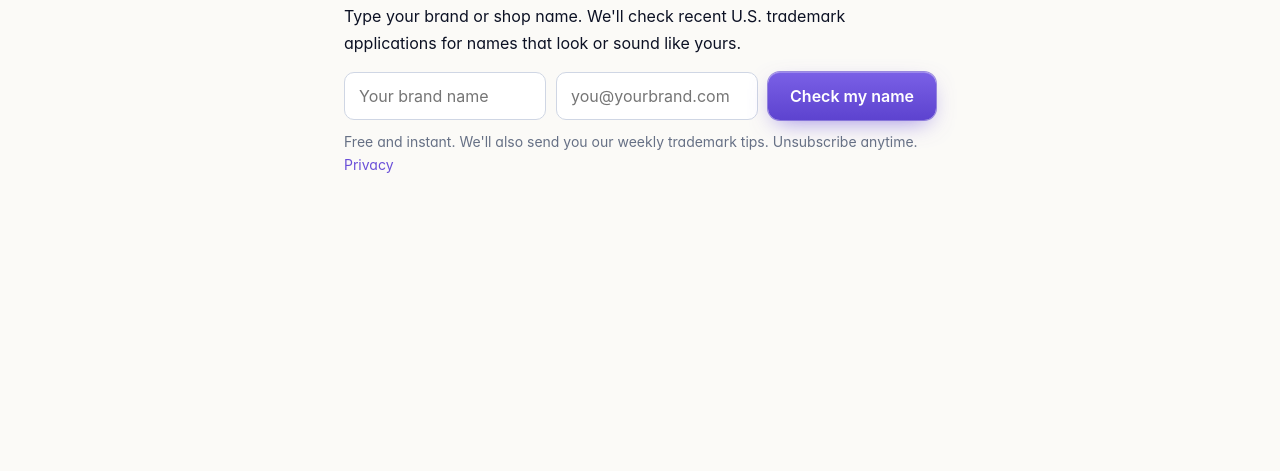
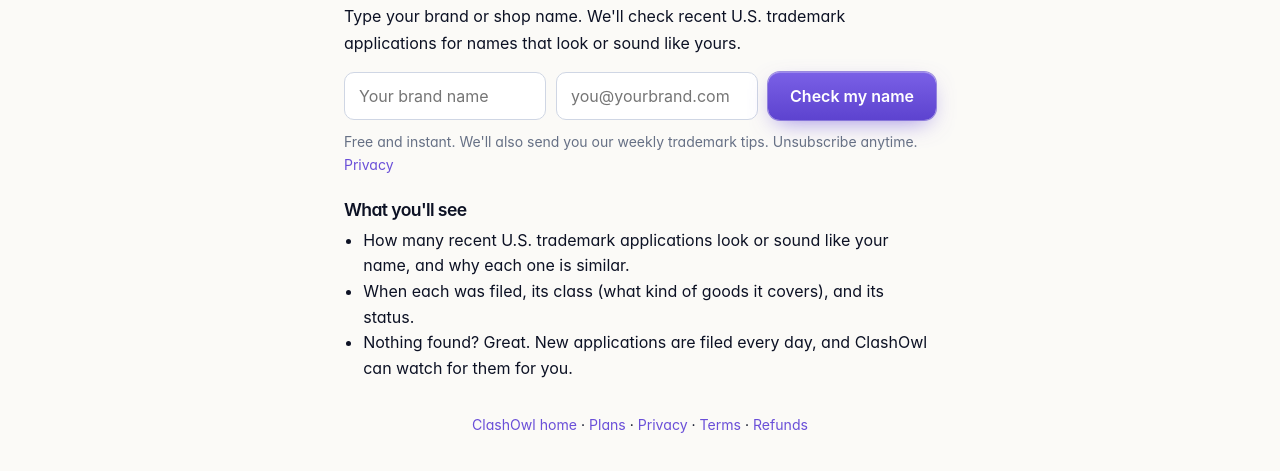
Before and after one commit to stephensonpro527-lab/Clashowl, a plain HTML site: page free-name-check.html in a window 1280 px wide. Shown: the part 273-744 px from the top of the page. Drawn offline with Linux system fonts and the light colour scheme.

Commit message:
Add What you'll see blurb and footer links on free name check
Gives visitors a short preview of results and a way back to home, plans, and legal pages without changing the form or namecheck.js.

```diff
--- a/free-name-check.html
+++ b/free-name-check.html
@@ -7,5 +7,7 @@
 <h1>Free trademark name check</h1>
 <p>Type your brand or shop name. We'll check recent U.S. trademark applications for names that look or sound like yours.</p>
 <form class="nc-form" data-namecheck data-source="name-check" data-plans="index.html#pricing"><label class="sr" for="pn">Brand name</label><input id="pn" type="text" name="name" maxlength="60" placeholder="Your brand name" required><label class="sr" for="pe">Email</label><input id="pe" type="email" name="email" placeholder="you@yourbrand.com" required><input type="checkbox" name="botcheck" class="sr" tabindex="-1" autocomplete="off" aria-hidden="true"><button class="btn" type="submit" data-goatcounter-click="name-check">Check my name</button><p class="muted nc-fine" style="margin:0">Free and instant. We'll also send you our weekly trademark tips. Unsubscribe anytime. <a href="privacy.html">Privacy</a></p></form><div class="nc-res" data-results aria-live="polite"></div>
+<div class="nc-how" style="margin-top:1.5rem"><h2 style="font-size:1.1rem;margin:0 0 .5rem">What you'll see</h2><ul class="muted" style="margin:0;padding-left:1.2rem;line-height:1.6"><li>How many recent U.S. trademark applications look or sound like your name, and why each one is similar.</li><li>When each was filed, its class (what kind of goods it covers), and its status.</li><li>Nothing found? Great. New applications are filed every day, and ClashOwl can watch for them for you.</li></ul></div>
+<p class="muted" style="margin-top:2rem;text-align:center;font-size:.88rem"><a href="index.html" data-goatcounter-click="fnc-home">ClashOwl home</a> · <a href="index.html#pricing" data-goatcounter-click="fnc-plans">Plans</a> · <a href="privacy.html">Privacy</a> · <a href="terms.html">Terms</a> · <a href="refund.html">Refunds</a></p>
 </div></section></main>
 <script src="namecheck.js" defer></script><script data-goatcounter="https://clashowl.goatcounter.com/count" async src="//gc.zgo.at/count.js"></script></body></html>
```
